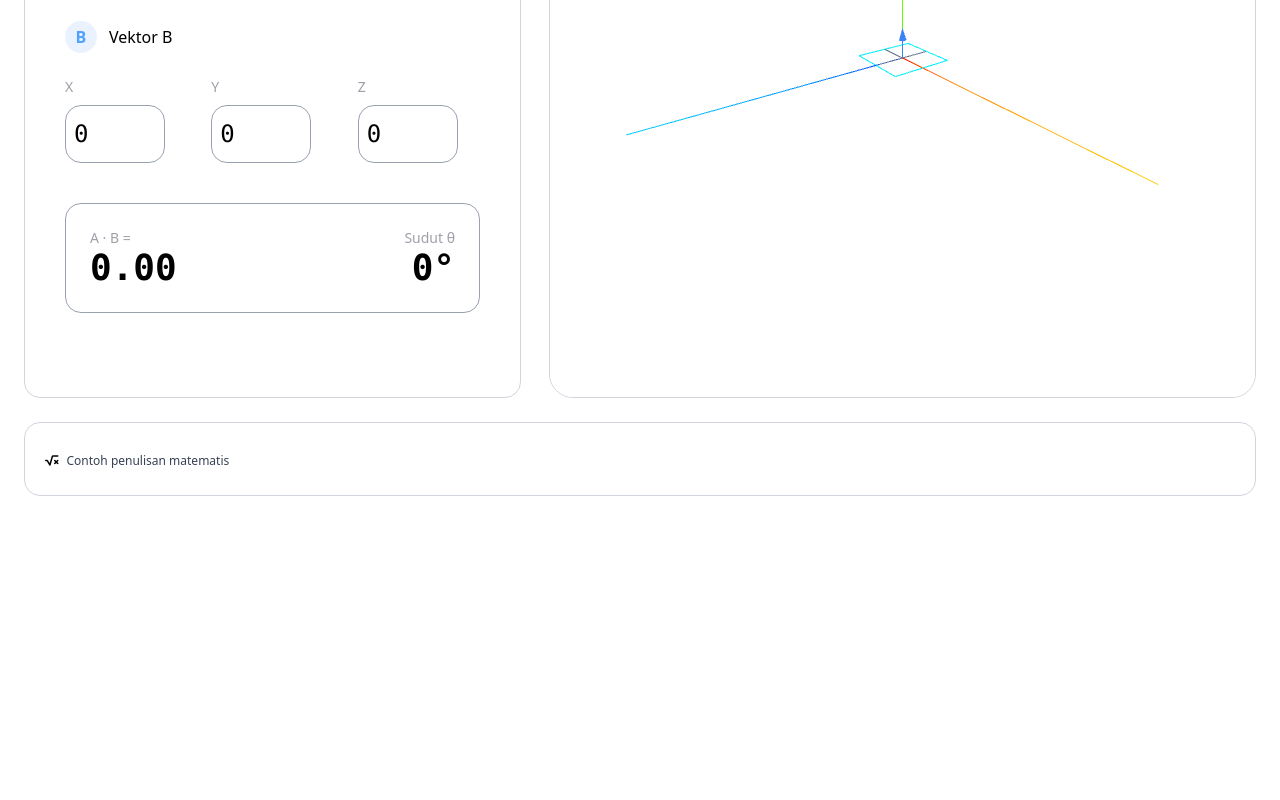
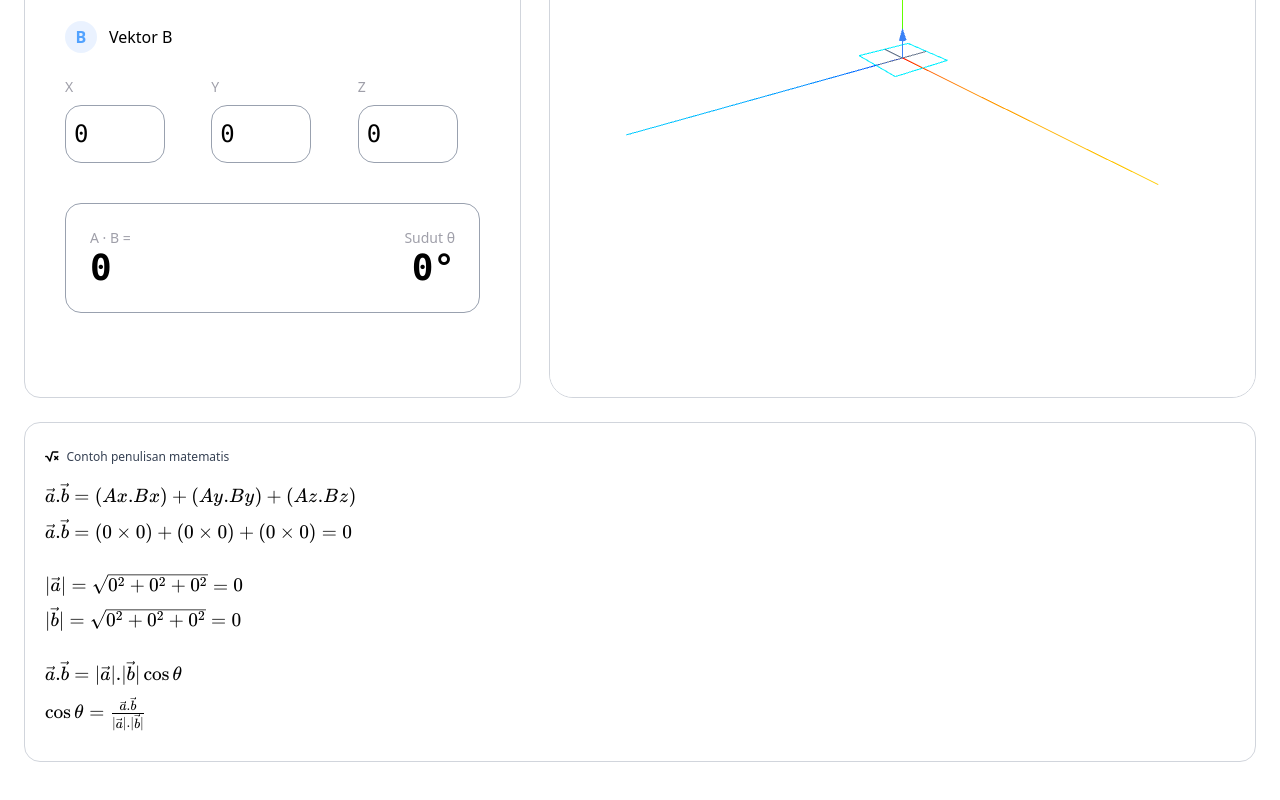
Before and after one commit to rafixxp/vectheta, a Vue app: page / in a window 1280 px wide. Shown: the part 2074-2874 px from the top of the page. Before the commit the page ends 2630 px from the top, so only its background shows below. Built offline with nearby package versions, Linux system fonts and the light colour scheme.

Commit message:
update: adding dot product formula

```diff
--- a/src/components/Content.vue
+++ b/src/components/Content.vue
@@ -1,5 +1,6 @@
 <script setup>
 import { onMounted, onBeforeMount, nextTick, ref, watch, computed } from 'vue'
+import katex from 'katex'
 import * as THREE from 'three'
 import { OrbitControls } from 'three/examples/jsm/controls/OrbitControls.js'
 
@@ -63,7 +64,7 @@ const updateAll = () => {
   const magA = vecA.length()
   const magB = vecB.length()
 
-  dotProduct.value = dot.toFixed(2)
+  dotProduct.value = dot.toFixed(0)
 
   if (magA === 0 || magB === 0) {
     angle.value = 0
@@ -116,6 +117,25 @@ const handleResize = () => {
   camera.updateProjectionMatrix()
   renderer.setSize(threeContainer.value.clientWidth, threeContainer.value.clientHeight)
 }
+
+const mathExplained = computed(() => {
+  const formula = `
+  \\vec{a}.\\vec{b} = (Ax.Bx)+(Ay.By)+(Az.Bz) \\\\[0.5em]
+  \\vec{a}.\\vec{b} = (${vectorA.value.x} \\times ${vectorB.value.x}) + (${vectorA.value.y} \\times ${vectorB.value.y}) + (${vectorA.value.z} \\times ${vectorB.value.z}) = ${dotProduct.value} \\\\[1.5em]
+
+  |\\vec{a}| = \\sqrt{${vectorA.value.x}^2 + ${vectorA.value.y}^2 + ${vectorA.value.z}^2} = ${Math.sqrt(vectorA.value.x**2 + vectorA.value.y**2 + vectorA.value.z**2).toFixed()} \\\\[0.5em]
+
+  |\\vec{b}| = \\sqrt{${vectorB.value.x}^2 + ${vectorB.value.y}^2 + ${vectorB.value.z}^2} = ${Math.sqrt(vectorB.value.x**2 + vectorB.value.y**2 + vectorB.value.z**2).toFixed()} \\\\[1.5em]
+
+  \\vec{a}.\\vec{b} = |\\vec{a}|.|\\vec{b}| \\cos \\theta \\\\[0.5em]
+  \\cos \\theta = \\frac{\\vec{a}.\\vec{b}}{|\\vec{a}|.|\\vec{b}|} \\\\[0.5em]
+
+  `
+  return katex.renderToString(formula, {
+    displayMode: false,
+    throwOnError: false,
+  })
+})
 
 watch([vectorA, vectorB], updateAll, { deep: true })
 
@@ -250,9 +270,9 @@ onBeforeMount(() => {
       </div>
 
       <div class="grid lg:gird-cols-12 sm:grid-cols-1 border border-gray-300 p-2 rounded-2xl mt-6">
-        <div class="bg-white backdrop-blur-md px-3 py-4">
+        <div class="bg-white backdrop-blur-md px-3 py-3">
           <span class="fas fa-square-root-variable text-xs font-semibold"></span><span class="text-xs ms-2 text-gray-700">Contoh penulisan matematis</span>
-          <div v-html="mathExplained"></div>
+          <div class="mt-4" v-html="mathExplained"></div>
         </div>
       </div>
     </div>
```
